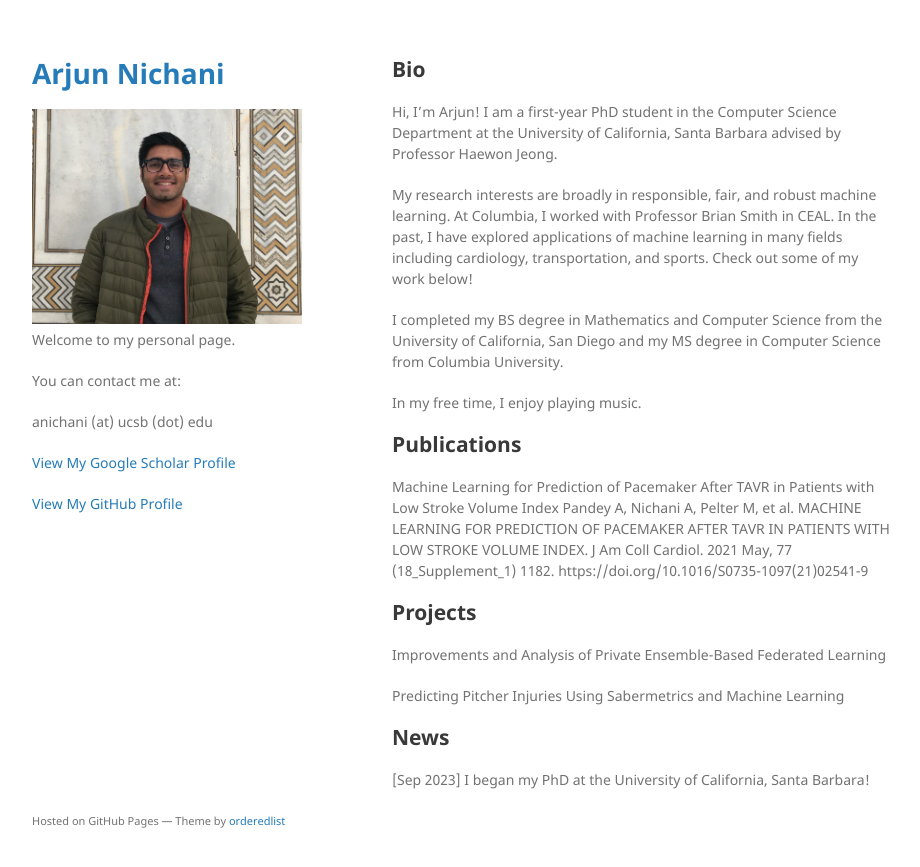
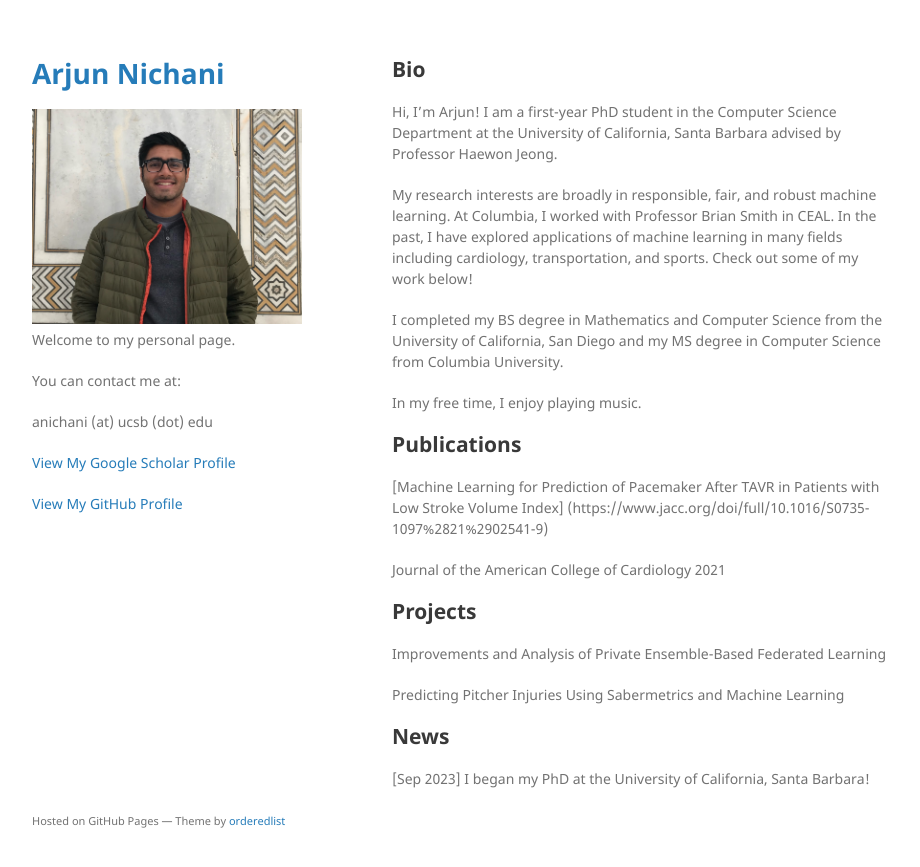
Before and after one commit to arjnich/arjnich.github.io, a Jekyll site: the page built from index.md, in a window 1280 px wide. Shown: the top 867 px of the page, without its empty margins (178-1098 px from the left). Built offline with Jekyll 4.4.1, drawn with Linux system fonts in a browser that asks for light colours; our own code applies the rules of GitHub Pages for plain Markdown files.

Commit message:
Reformatiing publications

```diff
--- a/index.md
+++ b/index.md
@@ -19,9 +19,9 @@ In my free time, I enjoy playing music.
 ## Publications
 
 
-Machine Learning for Prediction of Pacemaker After TAVR in Patients with Low Stroke Volume Index
-Pandey A, Nichani A, Pelter M, et al. MACHINE LEARNING FOR PREDICTION OF PACEMAKER AFTER TAVR IN PATIENTS WITH LOW STROKE VOLUME INDEX. J Am Coll Cardiol. 2021 May, 77 (18_Supplement_1) 1182.
-https://doi.org/10.1016/S0735-1097(21)02541-9
+[Machine Learning for Prediction of Pacemaker After TAVR in Patients with Low Stroke Volume Index] (https://www.jacc.org/doi/full/10.1016/S0735-1097%2821%2902541-9)
+
+Journal of the American College of Cardiology 2021
 
 ## Projects
 
```
